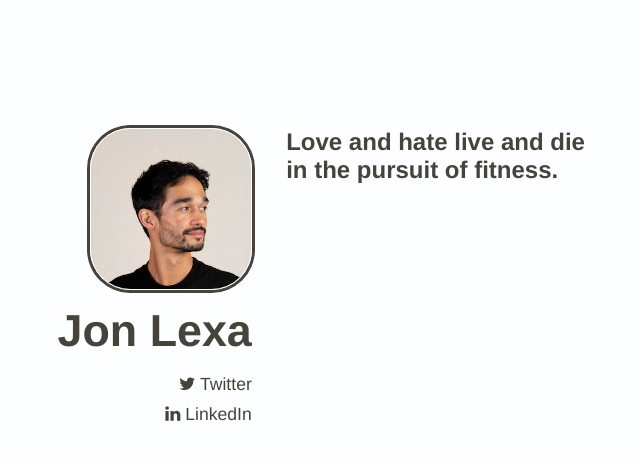
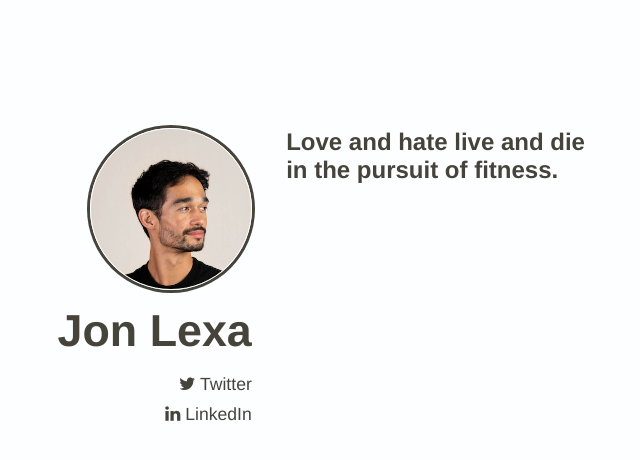
Before and after one commit to Yokomeshi/landingPage, a Jekyll site: the page built from index.html, in a window 1280 px wide. Shown: the top 460 px of the page, without its empty margins (381-1021 px from the left). Built offline with Jekyll 4.4.1, drawn with Linux system fonts in a browser that asks for light colours; nearby versions of some CDN libraries.

Commit message:
Fix bugs and modernize landing page
Fix broken email/LinkedIn template variables, update Font Awesome CDN,
remove deprecated Universal Analytics, clean up vendor prefixes, and
add HTML lang attribute for accessibility.

Co-Authored-By: Claude Opus 4.6 <noreply@anthropic.com>

```diff
--- a/_config.yml
+++ b/_config.yml
@@ -1,5 +1,4 @@
 # general configuration
-url: "http://yokomeshi.github.io"
 baseurl:
 
 # compass configuration
@@ -9,7 +8,7 @@ compass:
   # author will appear under the avatar (optional)
   author: "Jon Lexa"
   # tagline will appear under the title (optional)
-  tagline: ""
+  tagline:
   # email
   email:
   # twitter username
--- a/_includes/head.html
+++ b/_includes/head.html
@@ -8,7 +8,7 @@
 
   <link rel="stylesheet" href="{{ "/assets/normalize.css" | prepend: site.baseurl }}">
   <link rel="stylesheet" href="{{ "/assets/main.css" | prepend: site.baseurl }}">
-  <link href="//maxcdn.bootstrapcdn.com/font-awesome/4.3.0/css/font-awesome.min.css" rel="stylesheet">
+  <link href="https://cdnjs.cloudflare.com/ajax/libs/font-awesome/4.7.0/css/font-awesome.min.css" rel="stylesheet">
   <link href='https://fonts.googleapis.com/css?family=Vollkorn' rel='stylesheet' type='text/css'>
 
   <link rel="canonical" href="{{ site.url }}{{ page.url }}"/>
--- a/_layouts/base.html
+++ b/_layouts/base.html
@@ -1,5 +1,5 @@
 <!DOCTYPE html>
-<html>
+<html lang="en">
   {% include head.html %}
   <body>
 
--- a/assets/main.scss
+++ b/assets/main.scss
@@ -65,8 +65,7 @@ since it must be aligned with the content */
 	height: 160px;
 	display: inline-block;
 	background-size: cover;
-	border-radius: 25%;
-	-moz-border-radius: 50%;
+	border-radius: 50%;
 	border: 1.5px solid $background-color;
 	box-shadow: 0 0 0 3px $text-color;
 }
@@ -112,10 +111,7 @@ since it must be aligned with the content */
 hr {
 	border: 0;
 	height: 1px;
-	background-image: -webkit-linear-gradient(left, rgba(0,0,0,0), $text-color, rgba(0,0,0,0));
-	background-image: -moz-linear-gradient(left, rgba(0,0,0,0), $text-color, rgba(0,0,0,0));
-	background-image: -ms-linear-gradient(left, rgba(0,0,0,0), $text-color, rgba(0,0,0,0));
-	background-image: -o-linear-gradient(left, rgba(0,0,0,0), $text-color, rgba(0,0,0,0));
+	background-image: linear-gradient(to right, rgba(0,0,0,0), $text-color, rgba(0,0,0,0));
 }
 
 /*** footer ***/
--- a/index.html
+++ b/index.html
@@ -18,7 +18,7 @@ layout: base
         {% endif %}
 
         {% if site.compass.email %}
-        <div class="email-container"><p><a href="mailto:whisper@jonlexa.com{{ site.email }}"><i class="fa fa-send"></i> Email </a></p></div>
+        <div class="email-container"><p><a href="mailto:{{ site.compass.email }}"><i class="fa fa-send"></i> Email </a></p></div>
         {% endif %}
 
         {% if site.compass.twitter_username %}
@@ -26,7 +26,7 @@ layout: base
         {% endif %}
 
         {% if site.compass.linkedin_username %}
-        <div class="linkedin_username-container"><p><a href="https://linkedin.com/in/{{ site.linkedin_username }}" target="_blank"><i class="fa fa-linkedin"></i> LinkedIn </a></p></div>
+        <div class="linkedin_username-container"><p><a href="https://linkedin.com/in/{{ site.compass.linkedin_username }}" target="_blank"><i class="fa fa-linkedin"></i> LinkedIn </a></p></div>
         {% endif %}
 
     </header>
--- a/sitemap.xml
+++ b/sitemap.xml
@@ -8,6 +8,6 @@
 
 <url>
   <loc>https://jonlexa.com/</loc>
-  <lastmod>2017-05-31T20:41:11+00:00</lastmod>
+  <lastmod>2026-02-28T00:00:00+00:00</lastmod>
 </url>
 </urlset>
```
Also changed, not shown: _includes/analytics.html (deleted, +0 -9 lines).
